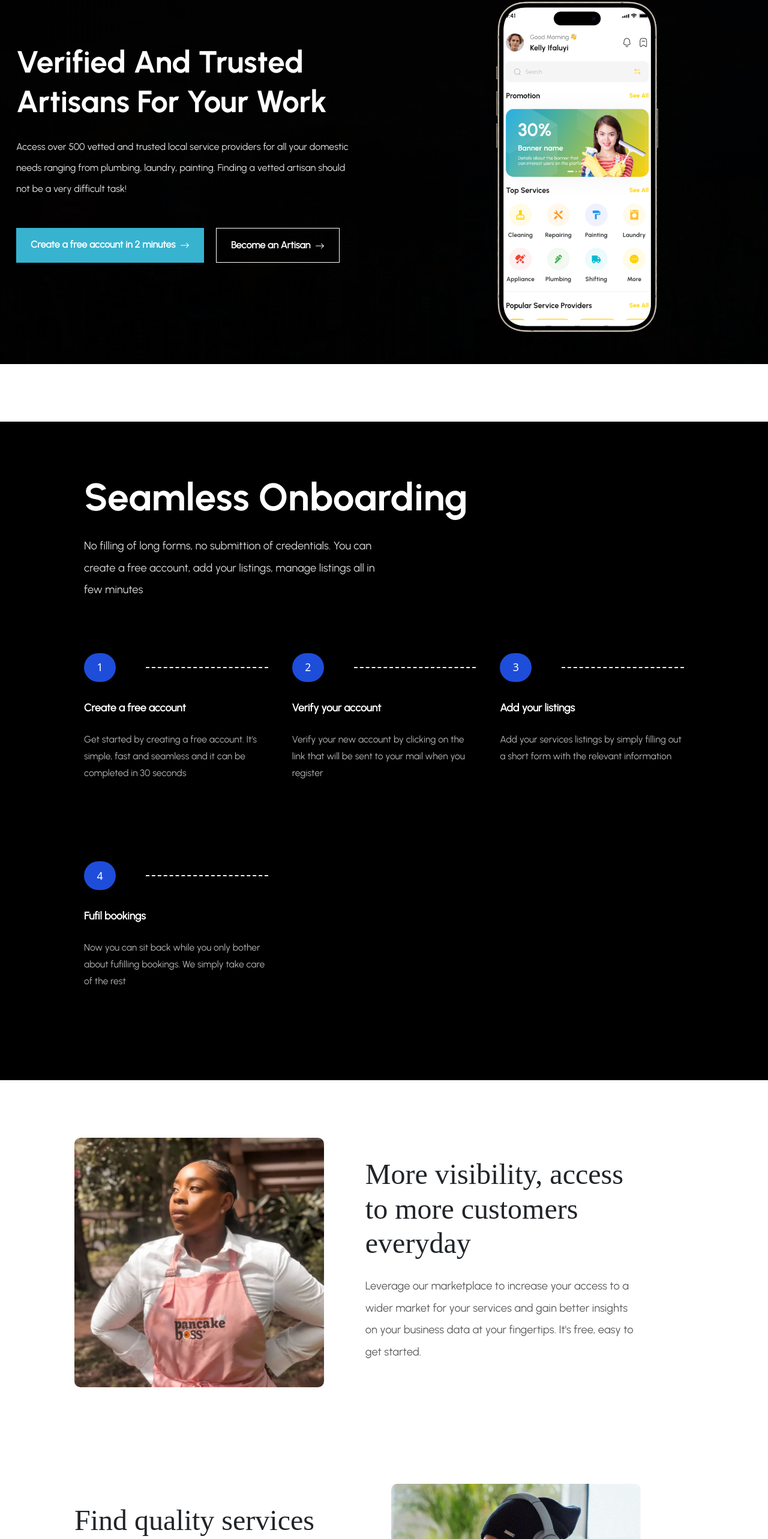
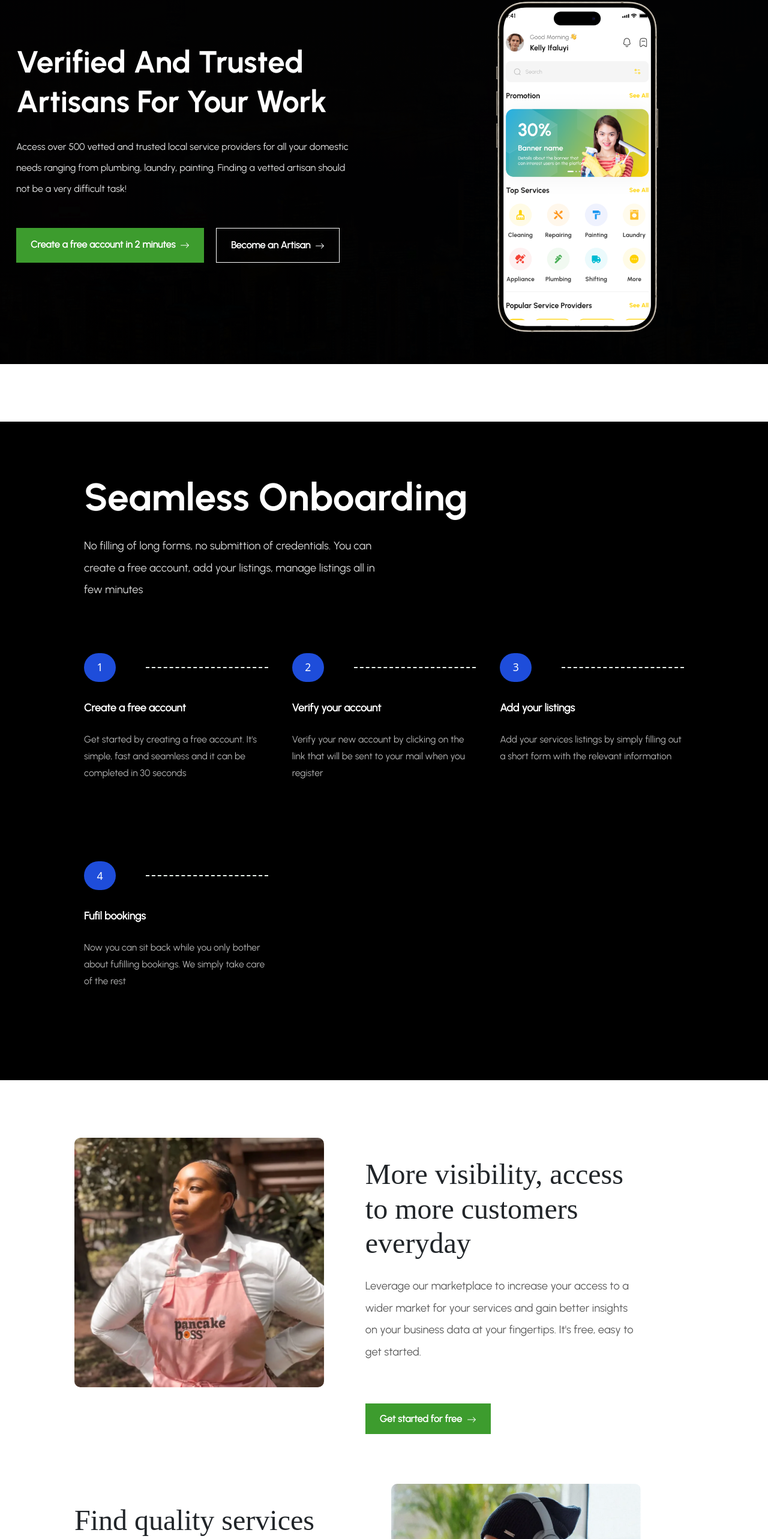
Before and after one commit to qurulab/slelinks, a Next.js app: page / in a window 1280 px wide. Shown: the part 193-2759 px from the top of the page at 60% size. Built offline with nearby package versions, Linux system fonts and the light colour scheme.

Commit message:
fixes - fix button props

```diff
--- a/components/Button/button.module.scss
+++ b/components/Button/button.module.scss
@@ -11,7 +11,7 @@
 
 .button__primary {
   @extend .button;
-  background: #37b3d0;
+  background: #3d9c2e;
   color: #fff;
 }
 
--- a/components/ForBusinesses/index.tsx
+++ b/components/ForBusinesses/index.tsx
@@ -18,7 +18,7 @@ const ForBusinesses = () => {
                     <div className={ styles["businesses__text"] }>
                         <h1>More visibility, access to more customers everyday</h1>
                         <p>Leverage our marketplace to increase your access to a wider market for your services and gain better insights on your business data at your fingertips. It's free, easy to get started.</p>
-                        <Button title="Get started for free" path="" />
+                        <Button type="primary" title="Get started for free" path="" />
                     </div>
                 </div>
             </div>
--- a/components/ForCustomers/index.tsx
+++ b/components/ForCustomers/index.tsx
@@ -13,7 +13,7 @@ const ForCustomers = () => {
                     <div className={ styles["businesses__text"] }>
                         <h1>Find quality services providers when it matters most</h1>
                         <p>From plumbers, instrumentalists, mechanics, bakers, tailors to lesson teachers, easily find verfied service providers all from your mobile phones. It's fast and no needless signups</p>
-                        <Button title="Find service providers" path="" /><br />
+                        <Button type="primary" title="Find service providers" path="" /><br />
                     </div>
                 </div>
                 <div className="col-md-5">
```
